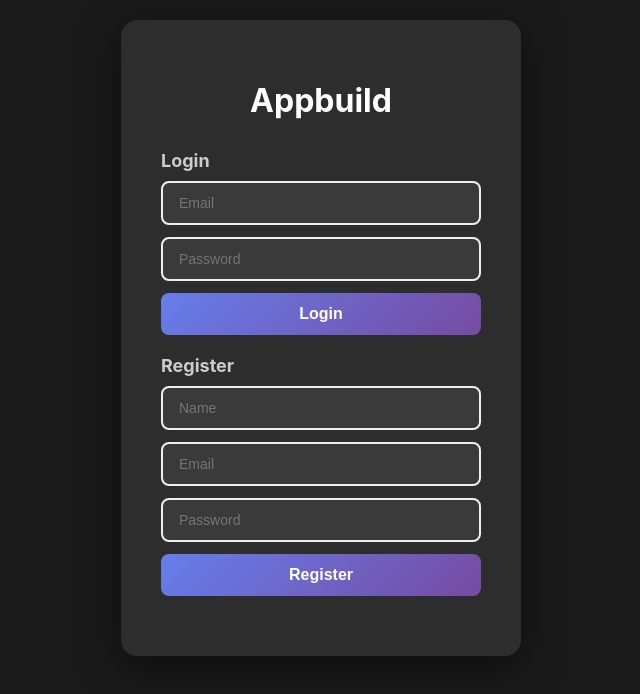
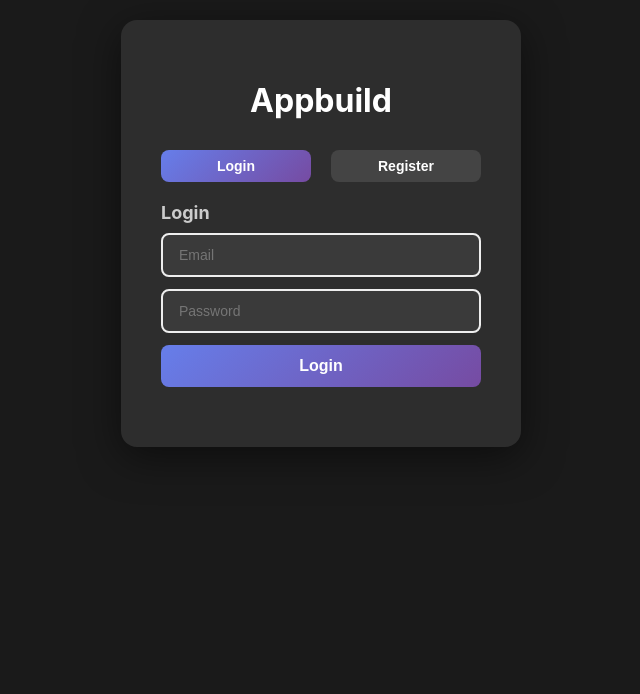
Before and after one commit to dawnmie/baas-69412f11002608fb80bd, a React (Vite) app: page / in a window 1280 px wide. Shown: the top 694 px of the page, without its empty margins (319-959 px from the left). Built offline with nearby package versions, Linux system fonts and the light colour scheme; no server answers.

Commit message:
Update src/App.jsx (lines 1-111) via Agent

```diff
--- a/src/App.jsx
+++ b/src/App.jsx
@@ -1,12 +1,14 @@
 import { useState, useEffect } from 'react'
 import { account } from './appwrite'
 import './DarkTheme.css'
+
 function App() {
   const [user, setUser] = useState(null)
   const [email, setEmail] = useState('')
   const [password, setPassword] = useState('')
   const [name, setName] = useState('')
   const [loading, setLoading] = useState(true)
+  const [isLoginMode, setIsLoginMode] = useState(true) // 新增状态：true为登录模式，false为注册模式
 
   useEffect(() => {
     checkUser()
@@ -65,6 +67,47 @@ function App() {
   return (
     <div className="container">
       <h1>Appbuild</h1>
+
+      {/* 切换按钮 */}
+      <div style={{ display: 'flex', justifyContent: 'center', gap: '20px', marginBottom: '20px' }}>
+        <button
+          type="button"
+          onClick={() => setIsLoginMode(true)}
+          style={{
+            flex: 1,
+            padding: '8px',
+            background: isLoginMode ? 'linear-gradient(135deg, #667eea 0%, #764ba2 100%)' : '#444',
+            color: 'white',
+            border: 'none',
+            borderRadius: '8px',
+            fontSize: '14px',
+            fontWeight: '600',
+            cursor: 'pointer'
+          }}
+        >
+          Login
+        </button>
+        <button
+          type="button"
+          onClick={() => setIsLoginMode(false)}
+          style={{
+            flex: 1,
+            padding: '8px',
+            background: !isLoginMode ? 'linear-gradient(135deg, #667eea 0%, #764ba2 100%)' : '#444',
+            color: 'white',
+            border: 'none',
+            borderRadius: '8px',
+            fontSize: '14px',
+            fontWeight: '600',
+            cursor: 'pointer'
+          }}
+        >
+          Register
+        </button>
+      </div>
+
+      {/* 根据模式显示对应的表单 */}
+      {isLoginMode ? (
         <form onSubmit={login}>
           <h2>Login</h2>
           <input
@@ -81,6 +124,7 @@ function App() {
           />
           <button type="submit">Login</button>
         </form>
+      ) : (
         <form onSubmit={register}>
           <h2>Register</h2>
           <input
@@ -103,6 +147,7 @@ function App() {
           />
           <button type="submit">Register</button>
         </form>
+      )}
     </div>
   )
 }
```
Lines whose indentation alone changed are shown as unchanged.
